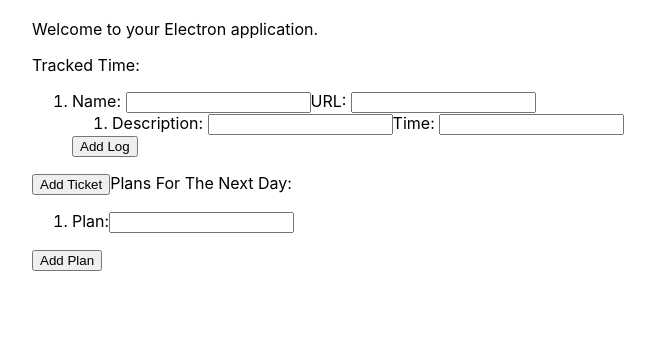
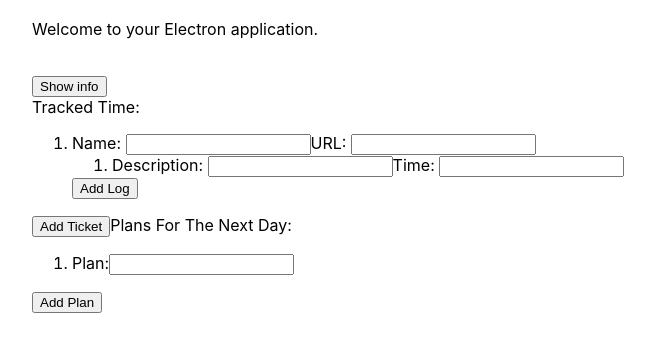
Before and after one commit to Kregopaulgue/daily-reporter, an Electron app: page src/index.html in a window 800 px wide. Shown: the part 95-446 px from the top of the page, without its empty margins (64-719 px from the left). Drawn offline with Linux system fonts and the light colour scheme.

Commit message:
add show info button to html program is working now

```diff
--- a/src/index.html
+++ b/src/index.html
@@ -8,7 +8,9 @@
   <body>
     <h1>💖 Hello World!</h1>
     <p>Welcome to your Electron application.</p>
-
+    <br/>
+    <button id="showInfoButton">Show info</button>
+    <br/>
     <script type="text/javascript">
       require('./renderProcesses/initialisingPage.js');
     </script>
```
